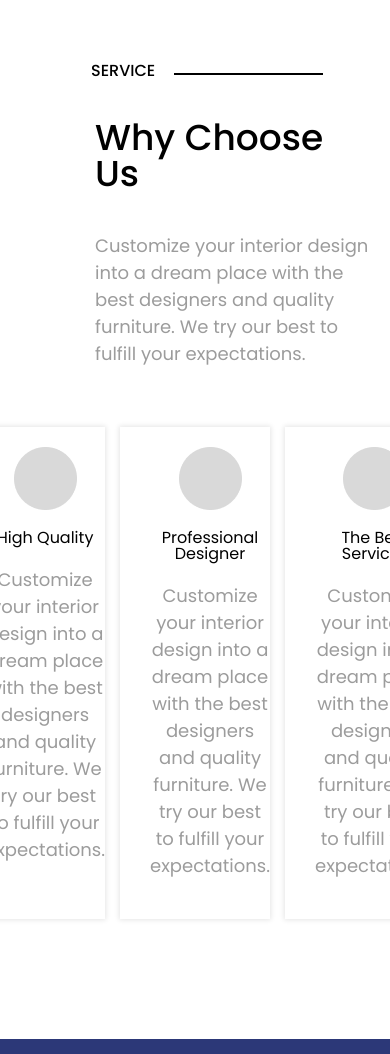
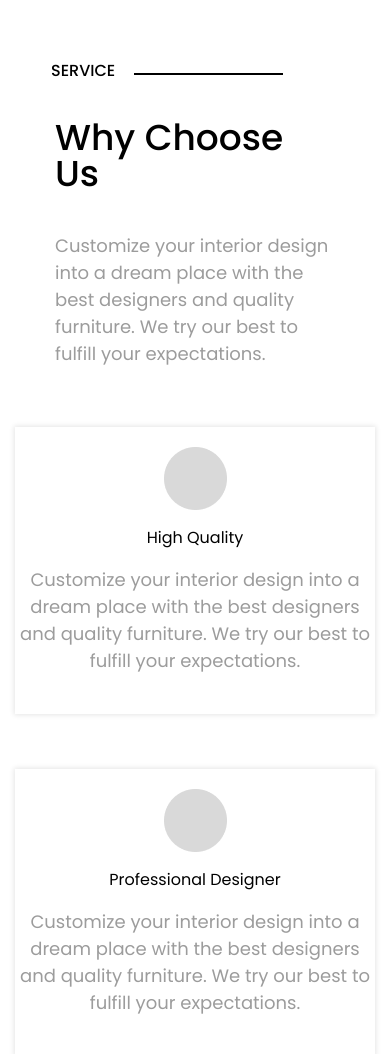
Before and after one commit to tvivlad2/team_2, a plain HTML site: page about.html in a window 390 px wide. Shown: the part 2160-3214 px from the top of the page. Drawn offline with Linux system fonts and the light colour scheme.

Commit message:
сделал адаптив для блока choose

```diff
--- a/css/about.css
+++ b/css/about.css
@@ -83,6 +83,7 @@ body.scroll-lock {
         margin-top: calc(40px + 60 * ((100vw - 320px) / 1030));
     }
 }
+
 #text-white {
     font-weight: 400;
     font-size: 18px;
@@ -145,6 +146,7 @@ body.scroll-lock {
     height: 100%;
     object-fit: cover;
 }
+
 .main__achievement-about {
     margin-top: 100px;
 }
@@ -339,7 +341,8 @@ body.scroll-lock {
 
 
 }
-.content_Text_Choose_main{
+
+.content_Text_Choose_main {
 
     display: flex;
     max-width: 600px;
@@ -351,6 +354,7 @@ body.scroll-lock {
     color: #9C9C9C;
 
 }
+
 .content_Text_Choose {
     display: flex;
     max-width: 600px;
@@ -403,3 +407,34 @@ body.scroll-lock {
     width: 100%;
 
 }
+
+.content_Block_choose {
+    display: flex;
+    justify-content: center;
+    gap: 15px;
+}
+
+@media (max-width: 800px) {
+    .content_Block_choose {
+        flex-direction: column;
+        align-items: center;
+    }
+
+    .content_element {
+        width: 100%;
+        max-width: 400px;
+        padding-left: 0;
+    }
+
+    .content_Text_Choose_main {
+        transform: translateX(-40px) !important;
+    }
+
+    .container_choose {
+        transform: translateX(-40px) !important;
+    }
+
+    .Why_Text {
+        transform: translateX(-40px) !important;
+    }
+}
```
Lines whose indentation alone changed are shown as unchanged.
